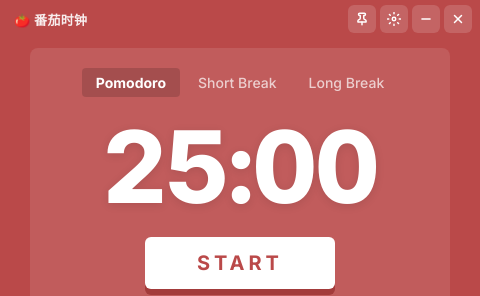
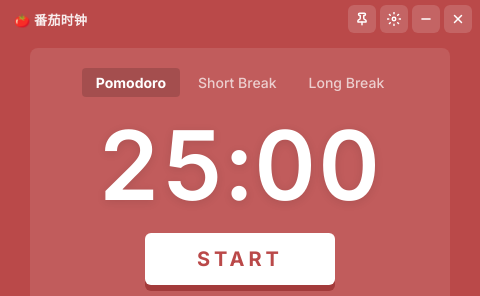
Before and after one commit to onlystool/Pomodoro-Timer, an Electron app: page index.html in a window 480 px wide. Shown: the top 296 px of the page. Drawn offline with Linux system fonts and the light colour scheme; no server answers.

Commit message:
style: 优化倒计时字体，更轻盈清秀

```diff
--- a/styles.css
+++ b/styles.css
@@ -143,9 +143,9 @@ body {
 }
 
 .timer-display {
-  font-size: 100px;
-  font-weight: 800;
-  letter-spacing: -2px;
+  font-size: 96px;
+  font-weight: 600;
+  letter-spacing: 2px;
   line-height: 1;
   margin-bottom: 20px;
   font-variant-numeric: tabular-nums;
```
